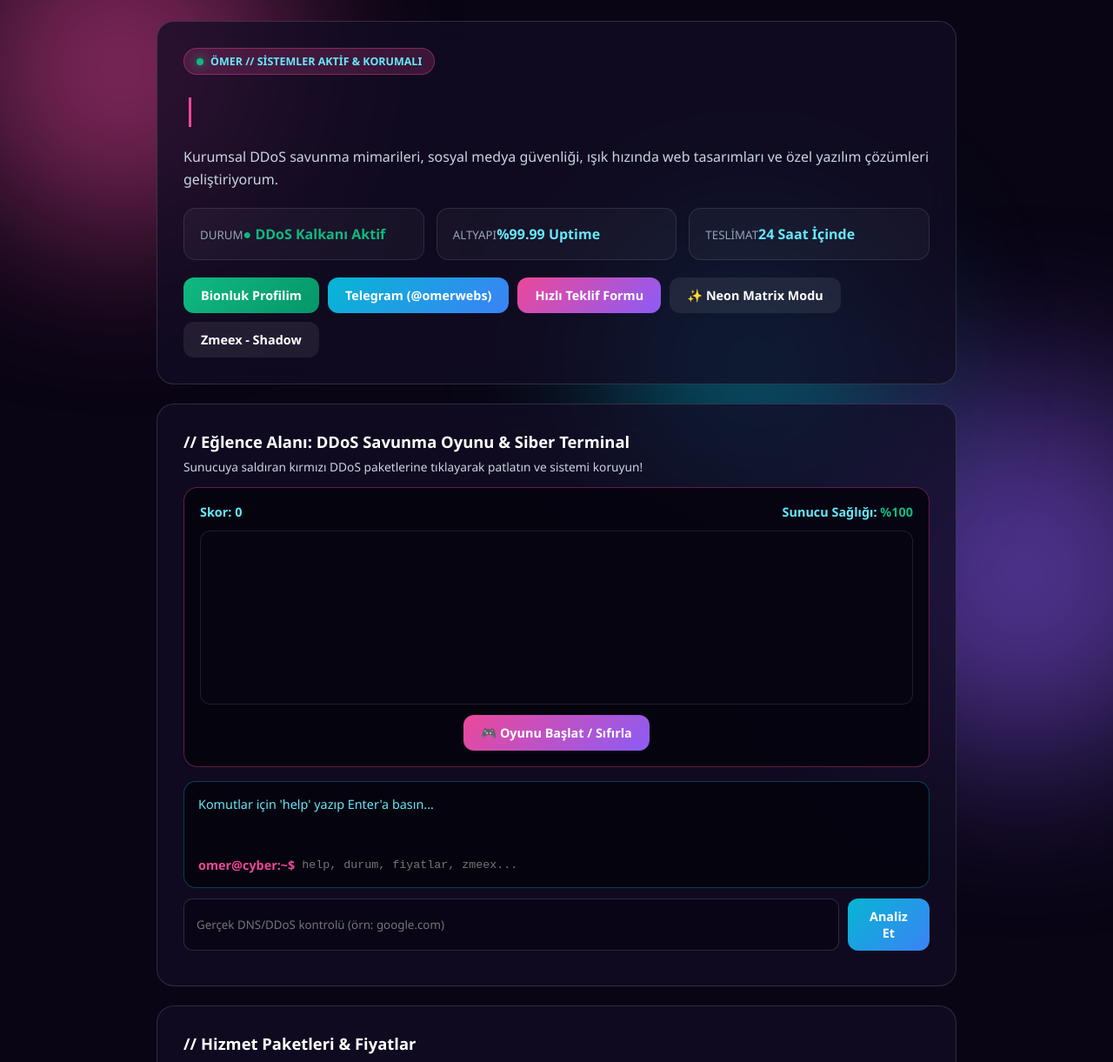
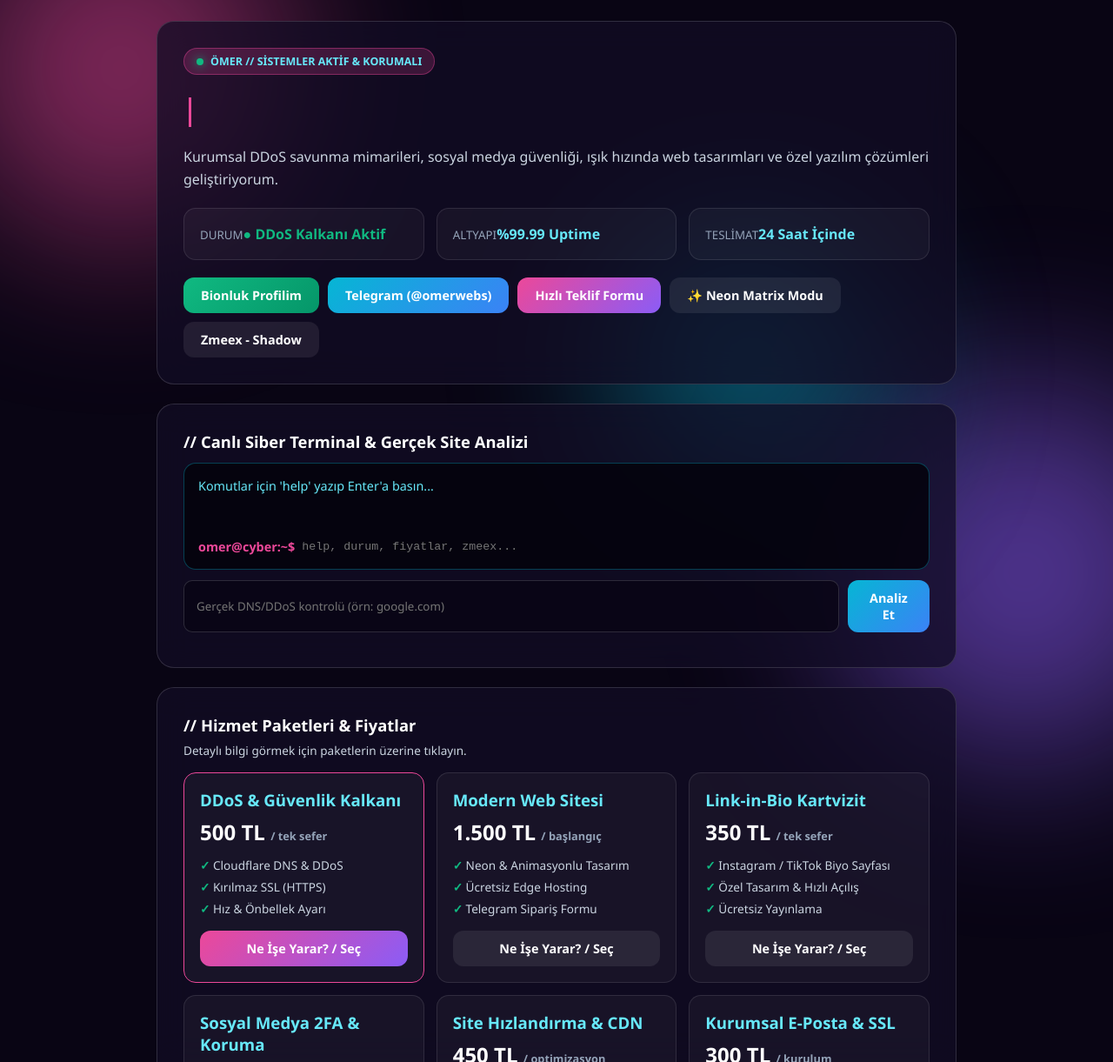
Before and after one commit to omerjl3423-del/omer-web, a plain HTML site: page index.html in a window 1280 px wide. Shown: the top 1221 px of the page at 87% size. Drawn offline with Linux system fonts and the light colour scheme.

Commit message:
Update index.html

```diff
--- a/index.html
+++ b/index.html
@@ -41,8 +41,6 @@ input,textarea,select{width:100%;padding:12px 14px;border-radius:10px;background
 .scan{display:flex;gap:10px;margin-top:12px}
 #modal{position:fixed;inset:0;background:rgba(5,3,12,.85);backdrop-filter:blur(10px);z-index:50;display:none;justify-content:center;align-items:center;padding:20px}
 .mbox{background:#120c24;border:1px solid #ec4899;border-radius:20px;max-width:480px;width:100%;padding:28px}
-.game-box{background:rgba(5,3,12,.85);border:1px solid rgba(236,72,153,.4);border-radius:16px;padding:18px;text-align:center}
-#gv{width:100%;height:200px;background:#070412;border-radius:12px;border:1px solid rgba(255,255,255,.1);cursor:crosshair;display:block;margin:12px 0}
 </style>
 </head>
 <body>
@@ -75,14 +73,8 @@ input,textarea,select{width:100%;padding:12px 14px;border-radius:10px;background
   </div>
 </div>
 <div class="box">
-  <h2 style="font-size:1.15rem;margin-bottom:6px">// Eğlence Alanı: DDoS Savunma Oyunu & Siber Terminal</h2>
-  <p style="font-size:.86rem;margin-bottom:12px">Sunucuya saldıran kırmızı DDoS paketlerine tıklayarak patlatın ve sistemi koruyun!</p>
-  <div class="game-box">
-    <div style="display:flex;justify-content:space-between;font-weight:700;font-size:.9rem;color:#67e8f9"><span>Skor: <b id="scVal">0</b></span><span>Sunucu Sağlığı: <b id="hpVal" style="color:#10b981">%100</b></span></div>
-    <canvas id="gv"></canvas>
-    <button class="btn p" onclick="startGame()">🎮 Oyunu Başlat / Sıfırla</button>
-  </div>
-  <div class="term" style="margin-top:16px">
+  <h2 style="font-size:1.15rem;margin-bottom:12px">// Canlı Siber Terminal & Gerçek Site Analizi</h2>
+  <div class="term">
     <div class="term-out" id="to">Komutlar için 'help' yazıp Enter'a basın...</div>
     <div class="term-in"><span>omer@cyber:~$</span><input id="ti" placeholder="help, durum, fiyatlar, zmeex..."></div>
   </div>
@@ -116,10 +108,6 @@ input,textarea,select{width:100%;padding:12px 14px;border-radius:10px;background
 <script>
 const mctx=mx.getContext('2d');let MW=mx.width=innerWidth,MH=mx.height=innerHeight,drops=Array(Math.floor(MW/18)).fill(1);
 setInterval(()=>{if(!mx.classList.contains('on'))return;mctx.fillStyle='rgba(9,5,20,.12)';mctx.fillRect(0,0,MW,MH);mctx.fillStyle='#ec4899';mctx.font='15px monospace';drops.forEach((y,x)=>{mctx.fillText(Math.random()>.5?'1':'0',x*18,y*18);if(y*18>MH&&Math.random()>.97)drops[x]=0;drops[x]++})},50);
-const gctx=gv.getContext('2d');let gRun=0,score=0,hp=100,enemies=[];
-function startGame(){gv.width=gv.clientWidth;gv.height=200;score=0;hp=100;enemies=[];gRun=1;scVal.textContent=0;hpVal.textContent='%100';loopG()}
-function loopG(){if(!gRun)return;gctx.fillStyle='rgba(7,4,18,.35)';gctx.fillRect(0,0,gv.width,200);gctx.fillStyle='#06b6d4';gctx.fillRect(gv.width-26,75,18,50);if(Math.random()<.045)enemies.push({x:0,y:20+Math.random()*160,s:2+Math.random()*2.5});enemies.forEach((e,idx)=>{e.x+=e.s;gctx.beginPath();gctx.arc(e.x,e.y,12,0,7);gctx.fillStyle='#ec4899';gctx.fill();if(e.x>gv.width-26){enemies.splice(idx,1);hp=Math.max(0,hp-20);hpVal.textContent='%'+hp;if(hp<=0){gRun=0;gctx.fillStyle='#fff';gctx.font='bold 18px sans-serif';gctx.fillText('OYUN BİTTİ! Skor: '+score,gv.width/2-95,105)}}});if(gRun)requestAnimationFrame(loopG)}
-gv.onclick=e=>{if(!gRun)return;const r=gv.getBoundingClientRect(),x=e.clientX-r.left,y=e.clientY-r.top;enemies.forEach((en,idx)=>{if(Math.hypot(en.x-x,en.y-y)<22){enemies.splice(idx,1);score+=10;scVal.textContent=score}})};
 const pkgs=[
   {t:"DDoS & Güvenlik Kalkanı",p:"500 TL (Tek Seferlik)",v:"DDoS & Güvenlik Kalkanı (500 TL)",d:"Web sitenize yapılan kötü niyetli trafik (DDoS) saldırılarını engeller, sunucunuzun çökmesini önler ve sitenizi kırılmaz HTTPS (SSL) sertifikasıyla koruma altına alır."},
   {t:"Modern Web Sitesi",p:"1.500 TL (Başlangıç)",v:"Modern Web Sitesi (1.500 TL)",d:"İşletmeniz veya kişisel markanız için aylık sunucu ücreti ödemeden ömür boyu kapanmayacak, yüksek hızlı ve animasyonlu özel web sitesi tasarımıdır."},
@@ -128,7 +116,8 @@ const pkgs=[
   {t:"Site Hızlandırma & CDN",p:"450 TL (Optimizasyon)",v:"Site Hızlandırma & CDN (450 TL)",d:"Yavaş açılan web sitenizi dünya genelindeki önbellek (CDN) sunucularına bağlayarak açılış süresini 1-2 saniyenin altına indirir."},
   {t:"Kurumsal E-Posta & SSL",p:"300 TL (Kurulum)",v:"Kurumsal E-Posta & SSL (300 TL)",d:"Kendi alan adınıza özel (info@siteniz.com) kurumsal e-posta adresleri oluşturur ve gelen tüm maillerin mevcut Gmail kutunuza düşmesini sağlar."}
 ];
-function info(idx){const x=pkgs[idx];mt.textContent=x.t;mp.textContent=x.p;md.textContent=x.d;mb.onclick=()=>{modal.style.display='none';sel(x.v)};modal.style.display='flex'}
+function info(idx){const x=pkgs[idx];mt.textContent=x.t;mp.tex
+  tContent=x.p;md.textContent=x.d;mb.onclick=()=>{modal.style.display='none';sel(x.v)};modal.style.display='flex'}
 const w=["Dijital Dünyama Hoş Geldin.","Siber Güvenlik & Yazılım.","Sitelerinizi Koruma Altına Alın."];let i=0,j=0,d=0;
 function tp(){const c=w[i];type.textContent=c.slice(0,j);if(!d&&j<c.length){j++;setTimeout(tp,75)}else if(d&&j>0){j--;setTimeout(tp,40)}else{d=!d;if(!d)i=(i+1)%w.length;setTimeout(tp,d?1600:400)}}tp();
 function sel(v){ss.value=v;iletisim.scrollIntoView({behavior:'smooth'})}
```
